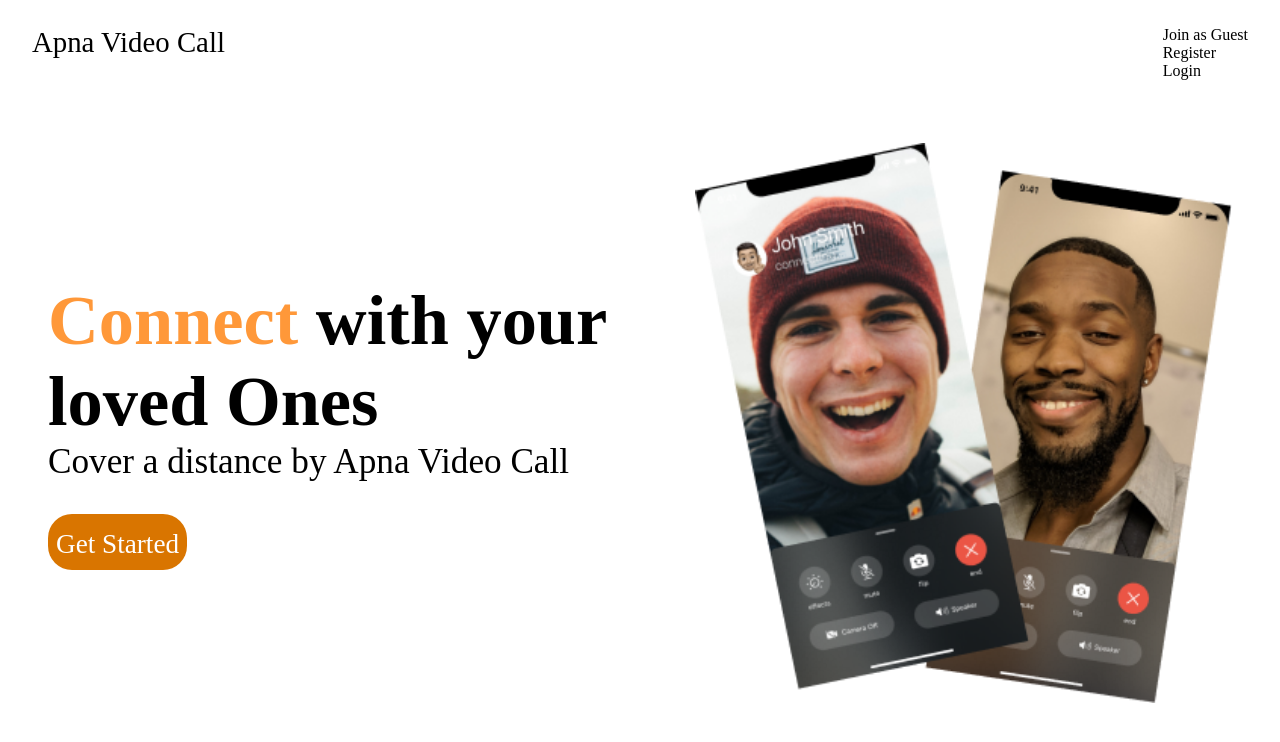
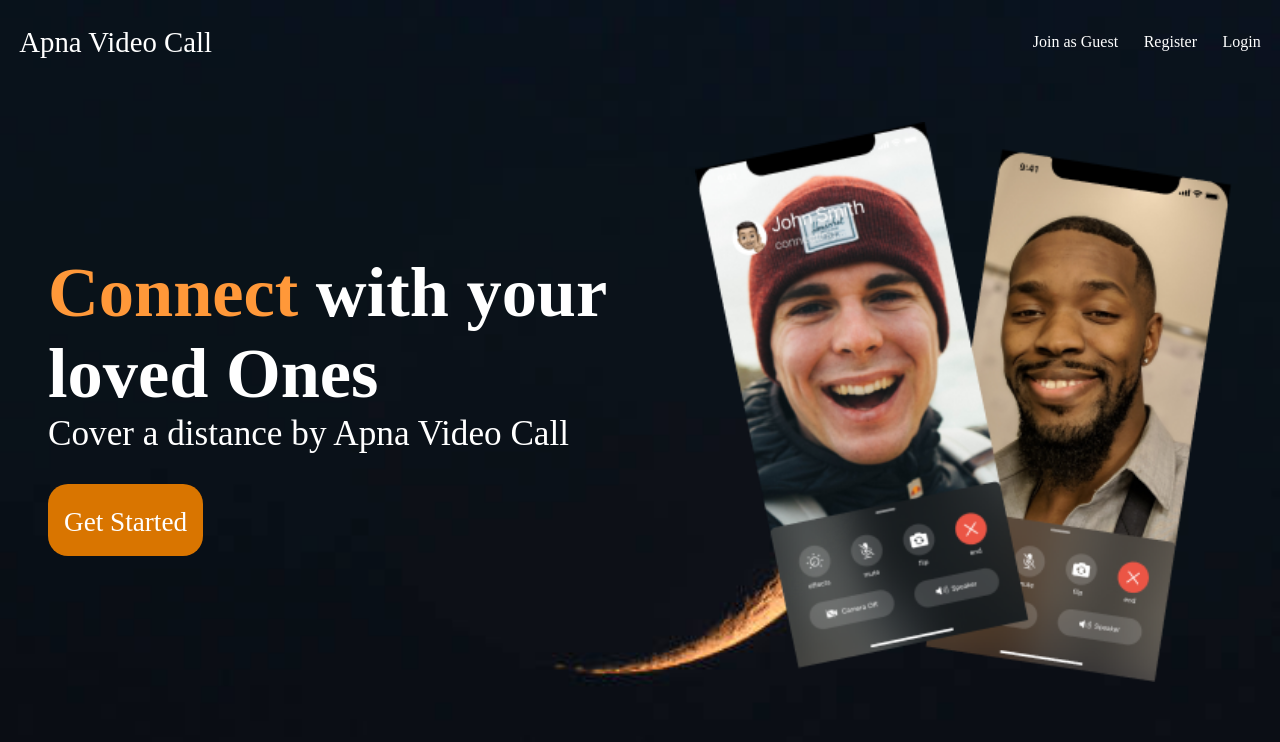
Before and after one commit to aditya01saini/VideoCall_1, a React (Create React App) app in the folder frontend/: page / in a window 1280 px wide. Shown: the top 742 px of the page. Built offline with nearby package versions, Linux system fonts and the light colour scheme.

Commit message:
modified App.css (frontend)

```diff
--- a/frontend/src/App.css
+++ b/frontend/src/App.css
@@ -1,15 +1,19 @@
 .landingPageContainer {
-  width: 100v;
+  width: 100vw;
   height: 100vh;
-  /* background: url("/public/background.png"); */
+  background: url("/public/background.png");
   background-repeat: no-repeat;
+  background-size: cover;
+  color: white;
 }
 
-.landingPageContainer nav{
-      padding-inline:2rem;
-      padding-block: 1.6rem;
-      display: flex;
-      justify-content: space-between;
+.landingPageContainer nav {
+  padding-inline: 1.2rem;
+  padding-block: 1.6rem;
+  display: flex;
+  justify-content: space-between;
+  align-items: center;
+
 }
 
 .landingPageContainer nav h2 {
@@ -17,50 +21,76 @@
   font-weight: 500;
 }
 
-.landingPageContainer nav .navList{
+.landingPageContainer nav .navlist {
   display: flex;
-  gap: 1.7rem;
-  font-size: 1.5rem;
-  cursor: poiter;
+  gap: 1.6rem;
   cursor: pointer;
+
 }
 
-/* LandingMainContsioner */
 .landingMainContainer {
   display: flex;
   justify-content: space-between;
   padding-inline: 3rem;
   height: 80vh;
   align-items: center;
+}
+
+.landingMainContainer>div:nth-child(1) {
+  font-size: 2.2rem;
+}
+
+.landingMainContainer>div:nth-child(1) div[role='button'] {
+  background: #D97500;
+  width: fit-content;
+  padding: 1rem;
+  border-radius: 20px;
+  margin-top: 1.9rem;
+}
+
+.landingMainContainer>div:nth-child(1) div[role='button'] a {
+  text-decoration: none;
+  color: white;
+  font-size: 1.7rem;
+}
+
+.landingMainContainer>div:nth-child(2) img {
+  height: 70vh;
+  width: auto;
+}
+
+.navBar {
+  display: flex;
+  align-items: center;
+  justify-content: space-between;
+  padding-inline: 20px;
+  text-align: center;
+
+}
+.meetContainer {
+  display: flex;
+  padding-inline: 20px;
+  height: 80vh;
+  gap: 10vw;
+  justify-content: center;
+}
+
+
+
+.leftPanel {
+  height: 100%;
+  display: flex;
+  align-items: center;
 
 }
 
-.landingMainContainer > div:nth-child(1) {
-  font-size: 2.2rem;
-
+.rightPanel {
+  display: flex;
+  align-items: center;
 }
 
-.landingMainContainer > div:nth-child(1) div[role="button"] {
-  background-color: #D97500;
-  width: fit-content;
-
-  border-radius: 1.5rem;
-  padding: 0.5rem;
-  margin-top: 2rem;
-
-
+.rightPanel > img {
+  width: 30vw;
+  height: auto;
+  border-radius: 20px;
 }
-
-.landingMainContainer > div:nth-child(1) div[role="button"] a{
-   text-decoration: none;
-   font-size: 1.7rem;
-
-   color: white;
-}
-
-
-.landingPageContainer > div:nth-child(2) img{
-  height: 70vh;
-  width: auto;
-
-}
```
